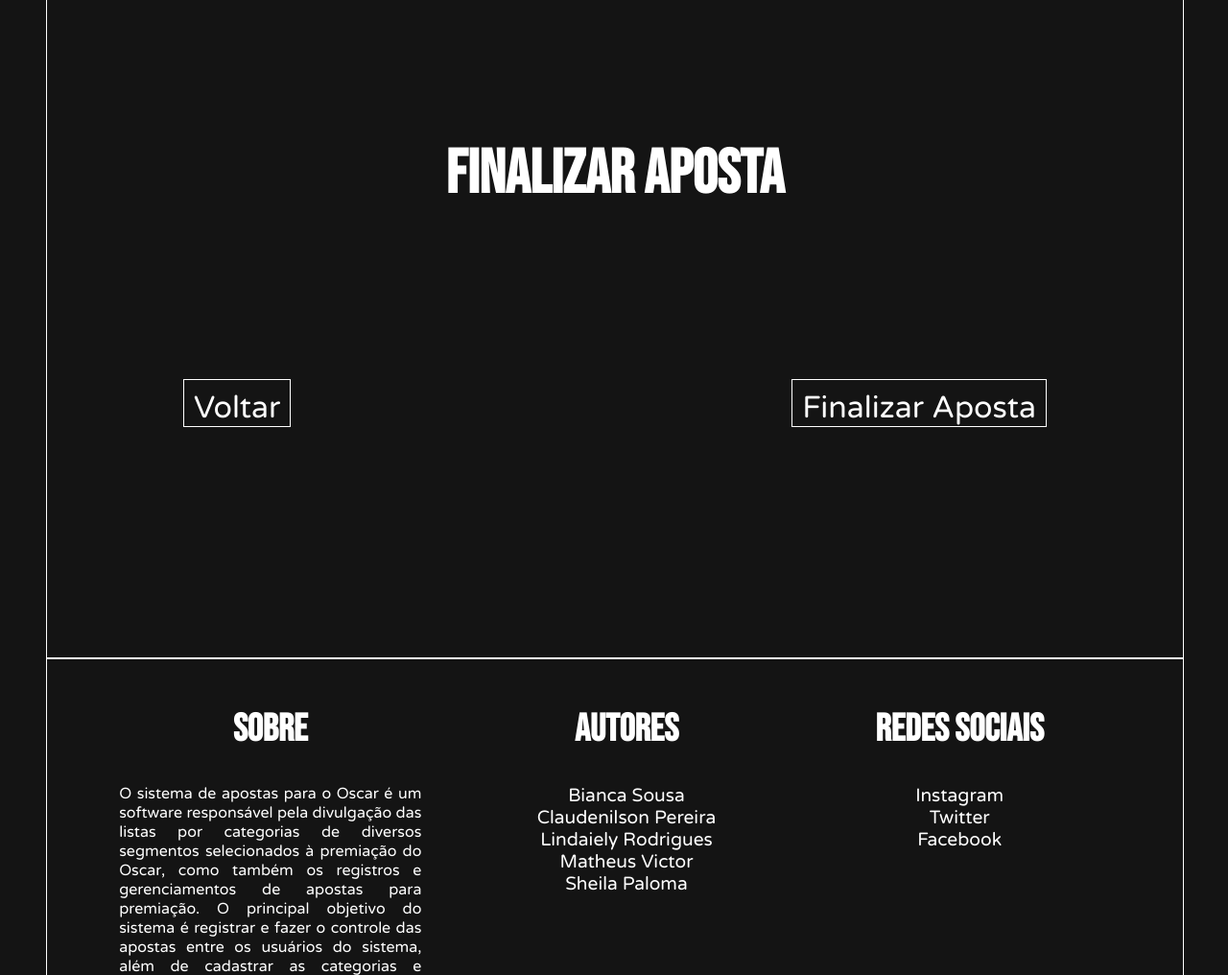
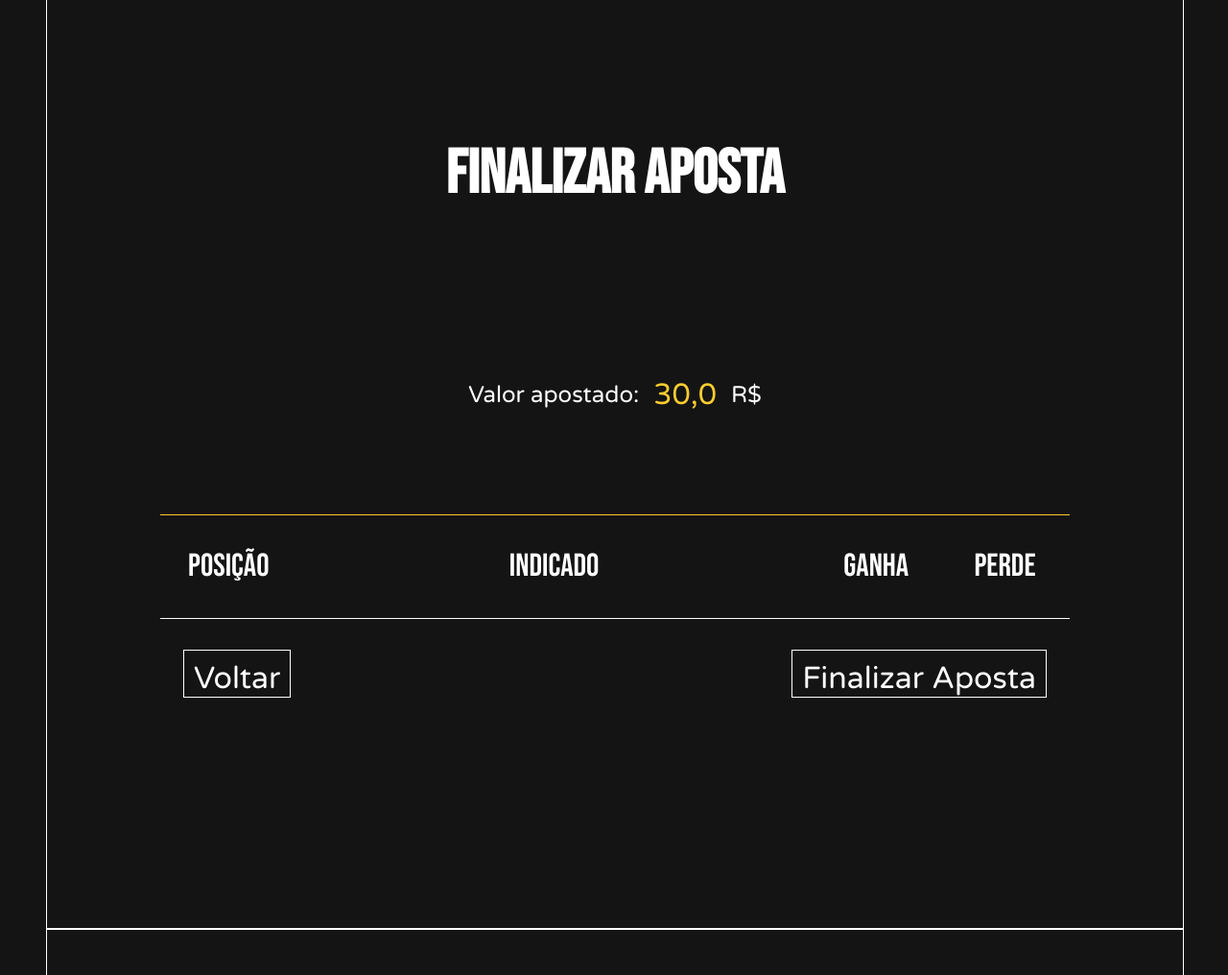
Before and after one commit to taotamat/SistemaDeApostaParaOscar, a Django app: template src/apostas/templates/finalizar.html in a window 1280 px wide. Shown: the part 139-1155 px from the top of the page at 96% size. Run offline with Django 4.2, Linux system fonts and the light colour scheme; the template is opened without the code that fills it: values that come from a table or form of the project are taken from there, others are empty; data comes from the database, SQL or seed files in the repository; both versions use the stored data as it was after the commit.

Commit message:
Calculo da porcentagem dos premios

```diff
--- a/src/apostas/templates/finalizar.html
+++ b/src/apostas/templates/finalizar.html
@@ -33,12 +33,38 @@
 
     <div class="ConteudoFinalizar">
 
+        <div class="valorApostado">
+            <p>Valor apostado:</p>
+            <p style="margin-left: 15px; margin-right: 15px; color: #FCCD30; font-size: 23pt;">{{aposta.valor}}</p>
+            <p>R$</p>
+        </div>
+
+        <div class="colunas">
+
+            <div class="posicao">
+                <p>Posição</p>
+            </div>
+
+            <div class="indicadoC">
+                <p>Indicado</p>
+            </div>
+
+            <div class="ganha">
+                <p>Ganha</p>
+            </div>
+
+            <div class="perde">
+                <p>Perde</p>
+            </div>
+
+        </div>
+
         {% for i in indicados %}
             <div class="Indicado">
 
                 <div class="Pos">
                     <h1>
-                        {{forloop.counter}}
+                        {{forloop.counter}}º
                     </h1>
                 </div>
 
@@ -58,6 +84,20 @@
                     </p>
 
                 </div>
+
+                <div class="valores">
+
+                    <div class="valorGanho">
+                        <p class="premioV">{{i.premio.0}}</p>
+                        <p>R$</p>
+                    </div>
+
+                    <div class="valorPerdido">
+                        <p class="premioV">{{i.premio.1}}</p>
+                        <p>R$</p>
+                    </div>
+                </div>
+
             </div>
         {% endfor %}
 
--- a/src/static/css/finalizar.css
+++ b/src/static/css/finalizar.css
@@ -22,12 +22,16 @@
 }
 
 .Indicado {
-    width: 90%;
+    width: 80%;
     /* border: 1px solid red; */
     display: flex;
     border-bottom: 1px solid white;
 }
 
+.Imagem {
+    width: 135px;
+    /* border: 1px solid #FCCD30; */
+}
 
 .Imagem img {
     height: 200px;
@@ -36,7 +40,10 @@
 .Infor {
     display: flex;
     align-items: center;
-    margin-left: 30px;
+    margin-left: 0;
+    /* border: 1px solid orange; */
+    width: 50%;
+    padding-left: 1em;
 }
 
 .Infor p {
@@ -54,3 +61,58 @@
 .Pos h1 {
     font-size: 72px;
 }
+
+
+.colunas{
+    width: 80%;
+    border-top: 1px solid #FCCD30;
+    border-bottom: 1px solid #ffffff;
+    font-size: 25pt;
+    display: flex;
+    text-align: center;
+    font-family: 'Bebas Neue', cursive;
+}
+
+/* .colunas div {
+    border: 1px solid blue;
+}
+ */
+.valorApostado {
+    font-size: 18pt;
+    display: flex;
+    margin-bottom: 75px;
+    align-items: center;
+}
+
+
+.colunas .posicao {
+    width: 150px;
+}
+
+.colunas .indicadoC {
+    width: 60%;
+}
+
+.colunas .ganha, .colunas .perde {
+    width: 15%;
+}
+
+.valores {
+    width: 30%;
+    /* border: 1px solid blueviolet; */
+    display: flex;
+}
+
+.valores div {
+    display: flex;
+    /* border: 1px solid brown; */
+    width: 50%;
+    justify-content: center;
+    align-items: center;
+    font-size: 16pt;
+}
+
+.premioV {
+    font-size: 25pt;
+    margin-right: 5px;
+}
```
Also changed, not shown: src/apostas/templates/aposta2.html (+9 -1 lines), src/apostas/views.py (+25 -0 lines), src/pagina_inicial/templates/home.html (+28 -0 lines), src/static/css/aposta2.css (+40 -0 lines), src/static/css/home.css (+46 -0 lines), src/db.sqlite3, src/static/img/img-oscar.png (added).
